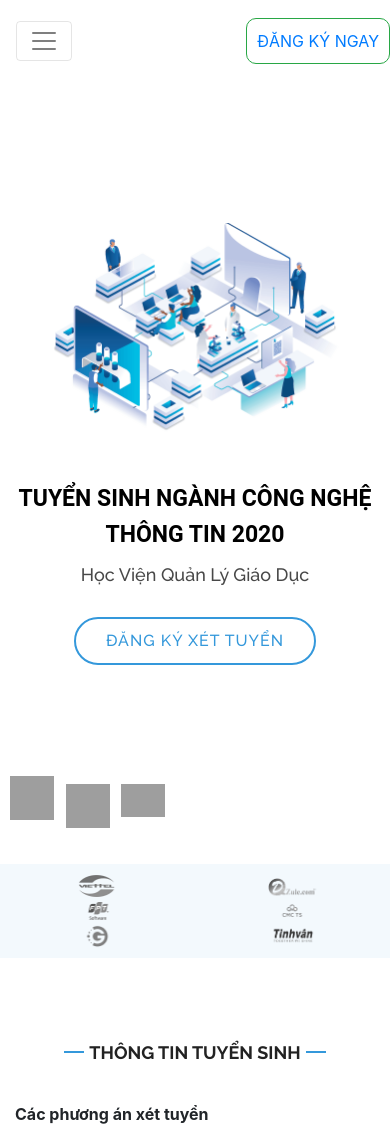
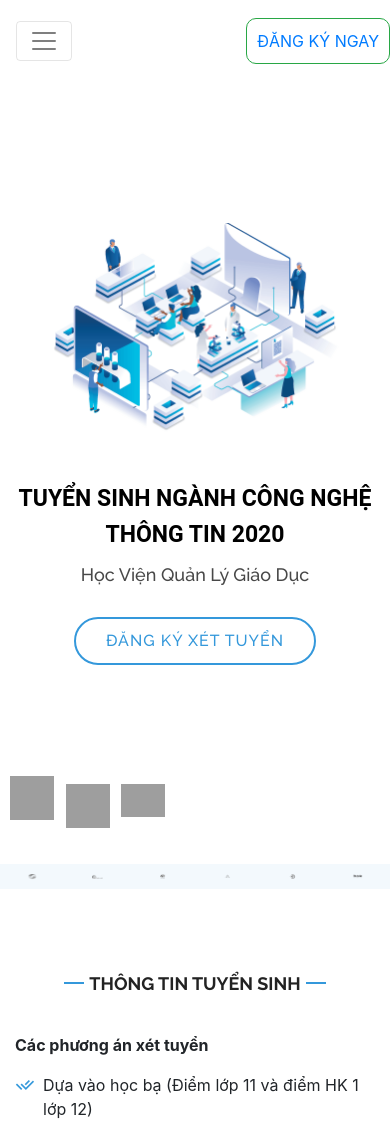
Before and after one commit to cnttnaem/cnttnaem.github.io, a plain HTML site: page index.html in a window 390 px wide. Shown: the top 1127 px of the page. Drawn offline with nearby package versions, Linux system fonts and the light colour scheme; grey boxes are pictures that could not be loaded.

Commit message:
thieu 2 anh giang vien

```diff
--- a/assets/css/style.css
+++ b/assets/css/style.css
@@ -559,7 +559,7 @@
 .clients img:hover {
   -webkit-filter: none;
   filter: none;
-  transform: scale(2.1) !important;
+  transform: scale(1.2) !important;
 }
 
 @media (max-width: 768px) {
--- a/index.html
+++ b/index.html
@@ -117,27 +117,27 @@
 
         <div class="row">
 
-          <div class="col-lg-2 col-md-4 col-6">
+          <div class="col-lg-2 col-md-2 col-2">
             <img src="assets/img/clients/client-7.png" class="img-fluid" alt="" data-aos="zoom-in">
           </div>
 
-          <div class="col-lg-2 col-md-4 col-6">
+          <div class="col-lg-2 col-md-2 col-2">
             <img src="assets/img/clients/client-9.png" class="img-fluid" alt="" data-aos="zoom-in" data-aos-delay="100">
           </div>
 
-          <div class="col-lg-2 col-md-4 col-6">
+          <div class="col-lg-2 col-md-2 col-2">
             <img src="assets/img/clients/client-1.png" class="img-fluid" alt="" data-aos="zoom-in" data-aos-delay="200">
           </div>
 
-          <div class="col-lg-2 col-md-4 col-6">
+          <div class="col-lg-2 col-md-2 col-2">
             <img src="assets/img/clients/client-5.png" class="img-fluid" alt="" data-aos="zoom-in" data-aos-delay="300">
           </div>
 
-          <div class="col-lg-2 col-md-4 col-6">
+          <div class="col-lg-2 col-md-2 col-2">
             <img src="assets/img/clients/client-4.png" class="img-fluid" alt="" data-aos="zoom-in" data-aos-delay="400">
           </div>
 
-          <div class="col-lg-2 col-md-4 col-6">
+          <div class="col-lg-2 col-md-2 col-2">
             <img src="assets/img/clients/client-3.png" class="img-fluid" alt="" data-aos="zoom-in" data-aos-delay="500">
           </div>
 
```
